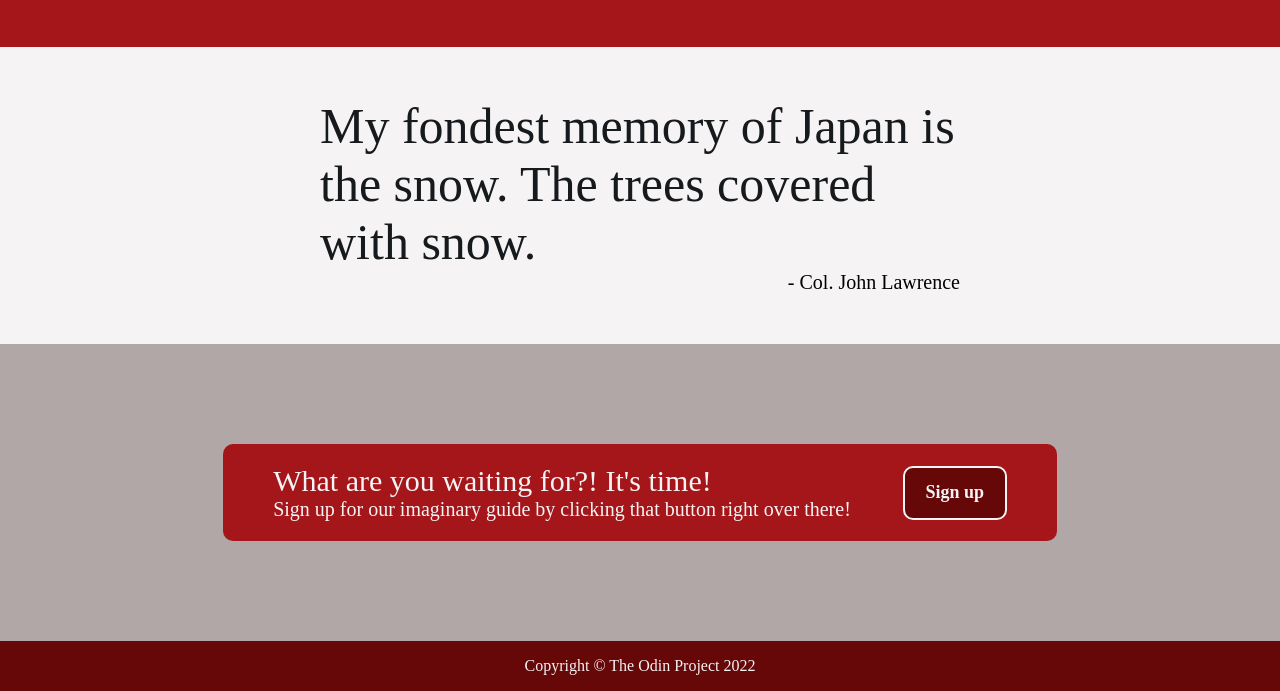
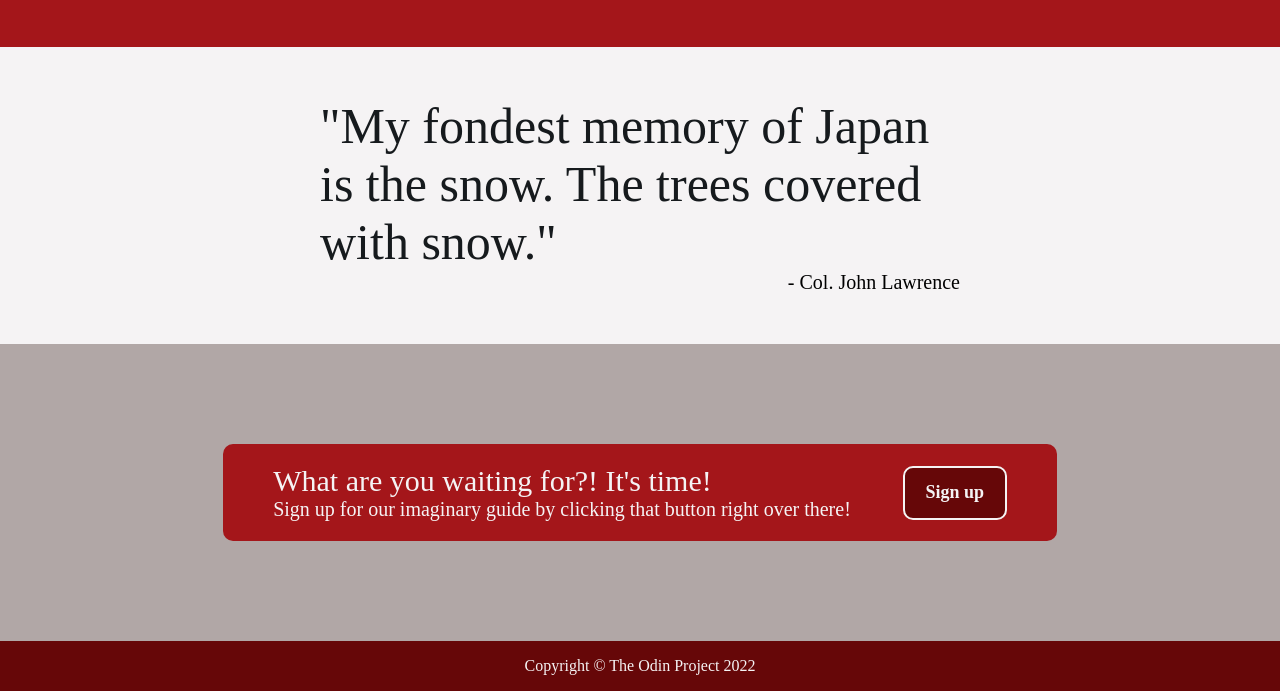
Before and after one commit to jasonfilips/landing-page, a plain HTML site: page index.html in a window 1280 px wide. Shown: the part 856-1547 px from the top of the page. Drawn offline with Linux system fonts and the light colour scheme.

Commit message:
quote fix

```diff
--- a/index.html
+++ b/index.html
@@ -58,7 +58,7 @@
 
         <div class="quote">
             <div class="main-quote">
-                My fondest memory of Japan is the snow. The trees covered with snow.
+                "My fondest memory of Japan is the snow. The trees covered with snow."
             </div>
             <div class="author-quote">- Col. John Lawrence</div>
         </div>
```
